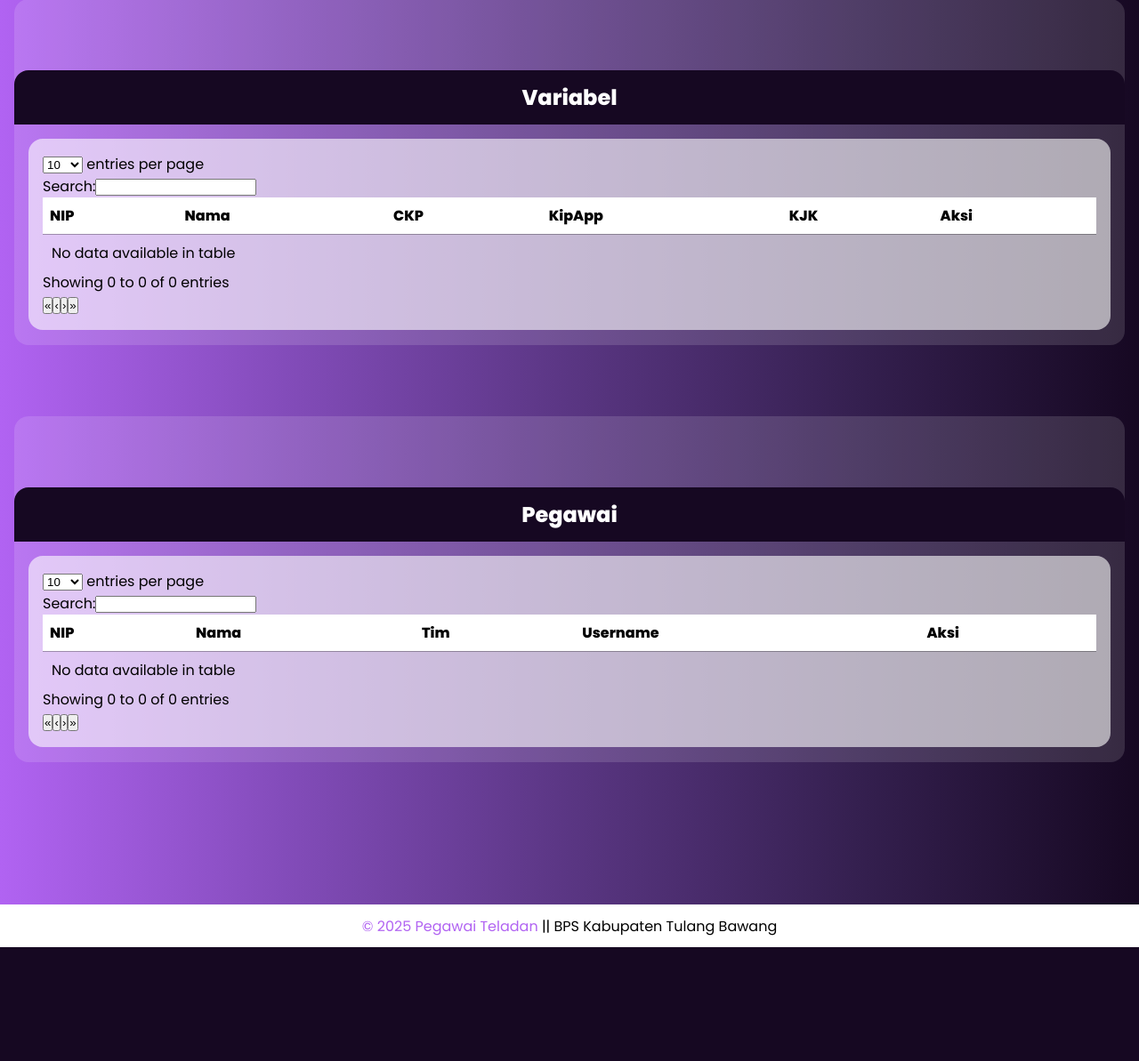
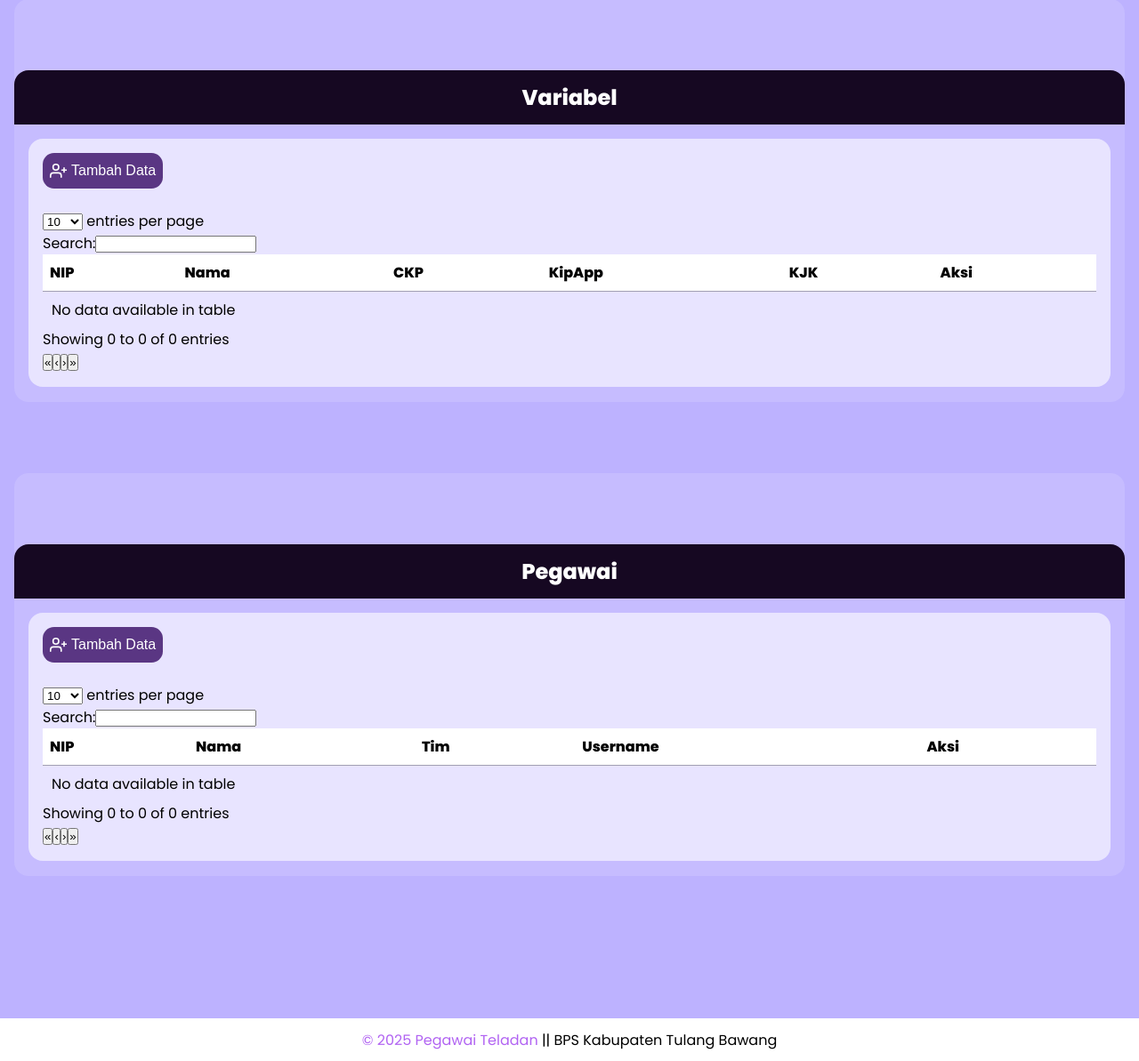
Before and after one commit to faradillaanastasya6/best, a CodeIgniter 4 app: the page made by app/Views/index.php in a window 1280 px wide. Shown: the part 801-1994 px from the top of the page at 89% size. Before the commit the page ends 1866 px from the top, so only its background shows below. Run offline with PHP 8.4 and a stand-in for CodeIgniter, Linux system fonts and the light colour scheme; the template is opened without the code that fills it, so the values that code supplies are empty; some libraries are stand-ins or nearby versions.

Commit message:
tombol tambah data dan halaman 404

```diff
--- a/app/Views/index.php
+++ b/app/Views/index.php
@@ -72,6 +72,11 @@
       <h1>Variabel</h1>
     </div>
     <div class="table">
+      <a href="#">
+        <button class="tambah-data">
+          <i data-feather="user-plus"></i> Tambah Data
+        </button>
+      </a>
       <table id="tabel-variabel" class="display">
         <thead>
           <tr>
@@ -117,6 +122,11 @@
       <h1>Pegawai</h1>
     </div>
     <div class="table">
+      <a href="#tambah-pegawai">
+        <button class="tambah-data">
+          <i data-feather="user-plus"></i> Tambah Data
+        </button>
+      </a>
       <table id="tabel-pegawai" class="display">
         <thead>
           <tr>
--- a/public/asset/style-admin.css
+++ b/public/asset/style-admin.css
@@ -18,14 +18,15 @@ html {
 
 body {
   font-family: "Poppins", sans-serif;
-  background-image: linear-gradient(
+  background-color: #bdb2ff;
+  /* background-image: linear-gradient(
     to right,
     #b163f2,
     #834cba,
     #5a3683,
     #352050,
     #160822
-  );
+  ); */
 }
 
 /*navbar*/
@@ -182,6 +183,23 @@ body {
   padding: 0.8rem;
 }
 
+.variabel .table .tambah-data {
+  display: flex;
+  background-color: #5a3683;
+  align-items: center;
+  padding: 0.5rem;
+  font-size: 16px;
+  margin-right: 0.5rem;
+  border-radius: 0.8rem;
+  border: none;
+  color: white;
+  margin-bottom: 1.5rem;
+}
+
+.variabel .table .tambah-data svg.feather {
+  padding-right: 0.3rem;
+}
+
 .variabel .table {
   padding: 1rem;
   margin: 1rem;
@@ -265,6 +283,23 @@ tr {
   border-radius: 1rem;
 }
 
+.pegawai .table .tambah-data {
+  display: flex;
+  background-color: #5a3683;
+  align-items: center;
+  padding: 0.5rem;
+  font-size: 16px;
+  margin-right: 0.5rem;
+  border-radius: 0.8rem;
+  border: none;
+  color: white;
+  margin-bottom: 1.5rem;
+}
+
+.pegawai .table .tambah-data svg.feather {
+  padding-right: 0.3rem;
+}
+
 .pegawai .table table {
   padding: 0.5rem;
   font-size: 1rem;
```
Also changed, not shown: app/Views/not-found.php (+24 -2 lines), app/Views/tambah-pegawai.php (+14 -0 lines), public/asset/404.css (added, +56 -0 lines), public/asset/404.png (added).
